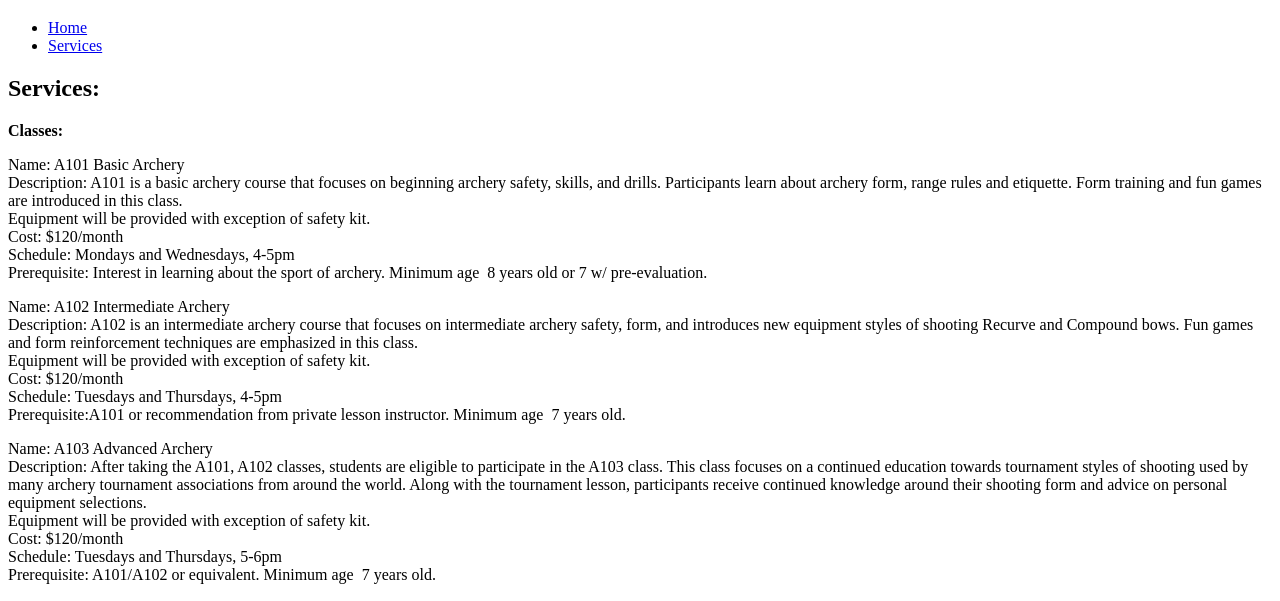
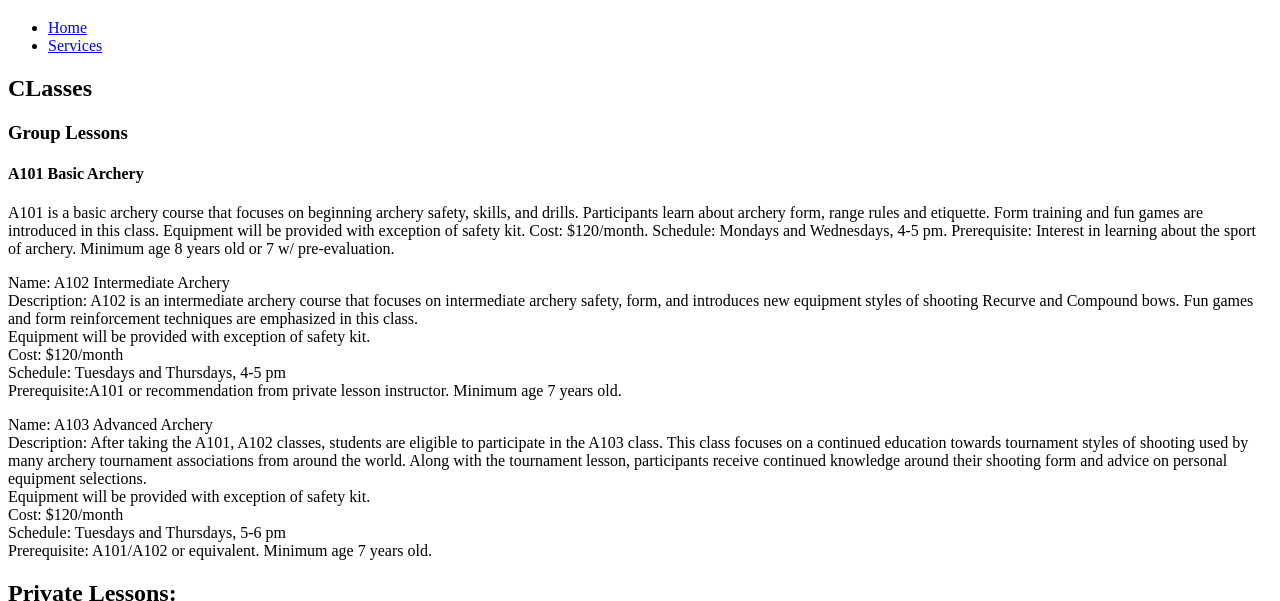
Before and after one commit to Laurand/client-site, a plain HTML site: page services.html in a window 1280 px wide. Shown: the part 153-754 px from the top of the page. Drawn offline with Linux system fonts and the light colour scheme.

Commit message:
Formatting fixes

```diff
--- a/services.html
+++ b/services.html
@@ -17,16 +17,17 @@
     </header>
 
     <article>
-      <h2>Services:</h2>
-      <p><strong>Classes:</strong></p>
-      <p>Name: A101 Basic Archery<br> Description: A101 is a basic archery course that focuses on beginning archery safety, skills, and drills. Participants learn about archery form, range rules and etiquette. Form training and fun games are introduced in this class.<br> Equipment will be provided with exception of safety kit.<br> Cost: $120/month<br> Schedule: Mondays and Wednesdays, 4-5pm<br> Prerequisite: Interest in learning about the sport of archery. Minimum age  8 years old or 7 w/ pre-evaluation.
-      </p>
+      <h2>CLasses</h2>
+      <section>
+        <h3>Group Lessons</h3>
+        <h4>A101 Basic Archery</h4>
+        <p>A101 is a basic archery course that focuses on beginning archery safety, skills, and drills. Participants learn about archery form, range rules and etiquette. Form training and fun games are introduced in this class. Equipment will be provided with exception of safety kit. Cost: $120/month. Schedule: Mondays and Wednesdays, 4-5 pm. Prerequisite: Interest in learning about the sport of archery. Minimum age 8 years old or 7 w/ pre-evaluation.
+        </p>
 
-      <p>Name: A102 Intermediate Archery<br> Description: A102 is an intermediate archery course that focuses on intermediate archery safety, form, and introduces new equipment styles of shooting Recurve and Compound bows. Fun games and form reinforcement techniques are emphasized in this class.<br> Equipment will be provided with exception of safety kit.<br> Cost: $120/month<br> Schedule: Tuesdays and Thursdays, 4-5pm<br> Prerequisite:A101 or recommendation from private lesson instructor. Minimum age  7 years old.
-      </p>
+        <p>Name: A102 Intermediate Archery<br> Description: A102 is an intermediate archery course that focuses on intermediate archery safety, form, and introduces new equipment styles of shooting Recurve and Compound bows. Fun games and form reinforcement techniques are emphasized in this class.<br> Equipment will be provided with exception of safety kit.<br> Cost: $120/month<br> Schedule: Tuesdays and Thursdays, 4-5 pm<br> Prerequisite:A101 or recommendation from private lesson instructor. Minimum age 7 years old.</p>
 
-      <p>Name: A103 Advanced Archery<br> Description: After taking the A101, A102 classes, students are eligible to participate in the A103 class. This class focuses on a continued education towards tournament styles of shooting used by many archery tournament associations from around the world. Along with the tournament lesson, participants receive continued knowledge around their shooting form and advice on personal equipment selections.<br> Equipment will be provided with exception of safety kit.<br> Cost: $120/month<br> Schedule: Tuesdays and Thursdays, 5-6pm<br> Prerequisite:  A101/A102 or equivalent. Minimum age  7 years old.
-      </p>
+        <p>Name: A103 Advanced Archery<br> Description: After taking the A101, A102 classes, students are eligible to participate in the A103 class. This class focuses on a continued education towards tournament styles of shooting used by many archery tournament associations from around the world. Along with the tournament lesson, participants receive continued knowledge around their shooting form and advice on personal equipment selections.<br> Equipment will be provided with exception of safety kit.<br> Cost: $120/month<br> Schedule: Tuesdays and Thursdays, 5-6 pm<br> Prerequisite: A101/A102 or equivalent. Minimum age 7 years old.</p>
+      </section>
     </article>
 
     <aside>
@@ -48,7 +49,6 @@
         <a href="mailto:archery-education@example.com">archery-education@example.com</a><br>
         (253)555-1010
       </address>
-      <p>&copy; 2015 Copyright All Rights Reserved - by Mariel and Laurand</p>
     </footer>
   </body>
 </html>
```
Also changed, not shown: index.html (+9 -27 lines).
